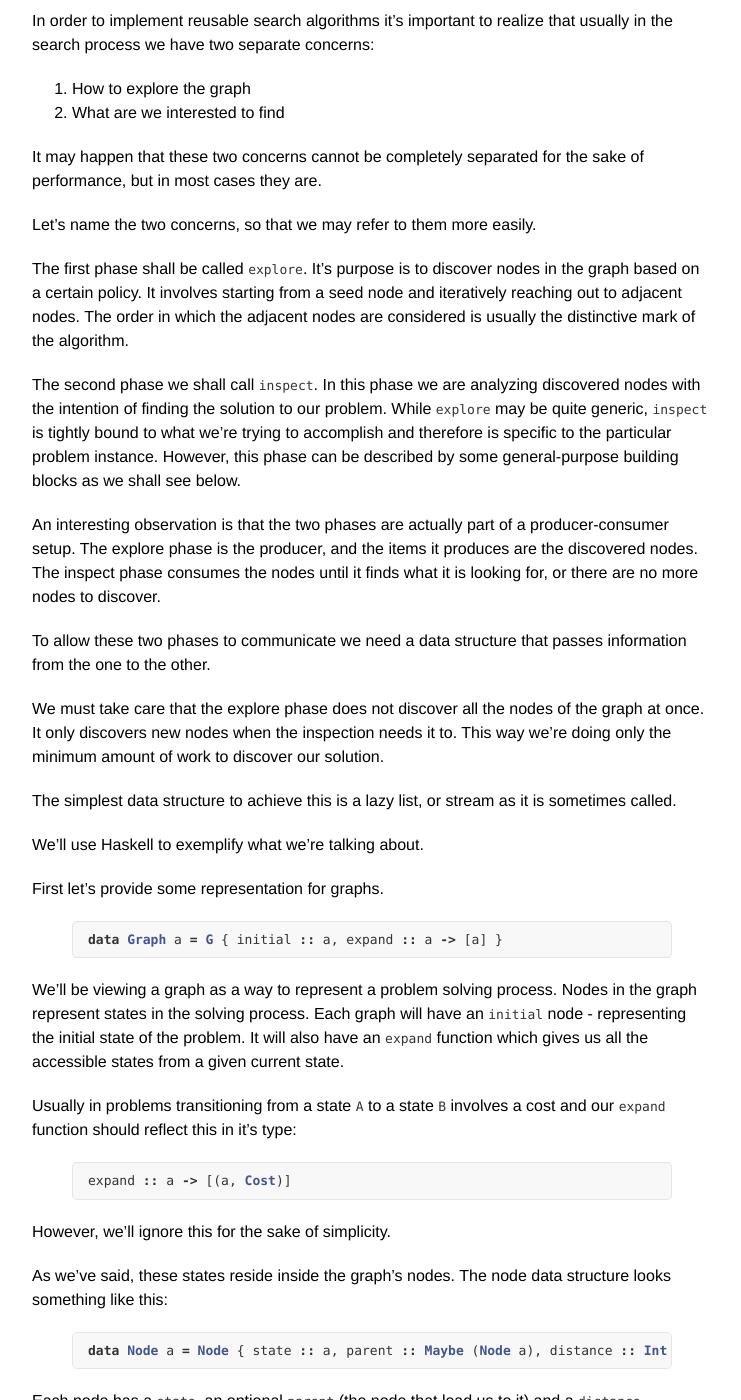
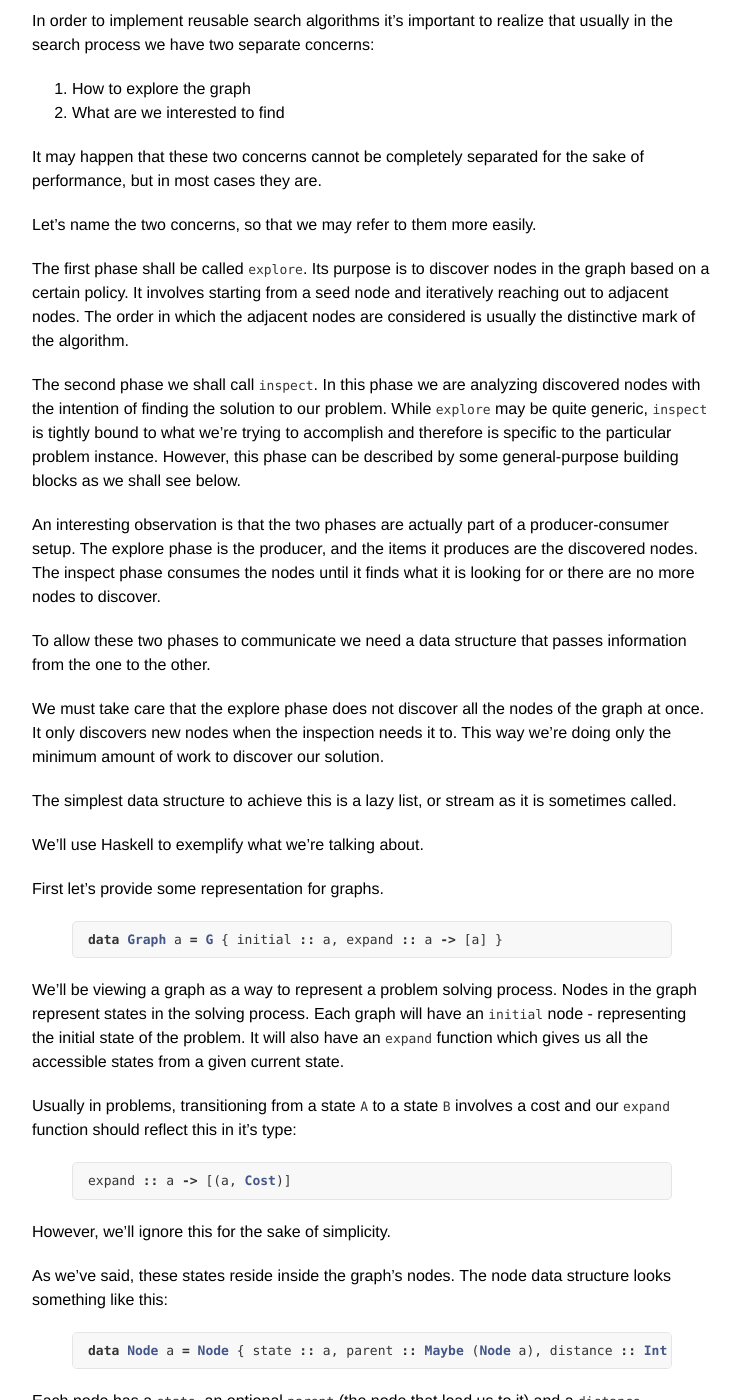
Before and after one commit to madnl/madnl.github.io, a Jekyll site: the page built from _posts/algo/2013-10-12-reusable-graph-search.md, in a window 1280 px wide and 1400 px high, scrolled down 271 px. Shown: the whole window, without its empty margins (268-1009 px from the left). Built offline with Jekyll 4.4.1, drawn with Linux system fonts in a browser that asks for light colours; comment, search, counter and statistics services are not loaded; some of the changed text lies outside the part shown.

```diff
--- a/_posts/algo/2013-10-12-reusable-graph-search.md
+++ b/_posts/algo/2013-10-12-reusable-graph-search.md
@@ -21,7 +21,7 @@ sake of performance, but in most cases they are.
 
 Let's name the two concerns, so that we may refer to them more easily.
 
-The first phase shall be called `explore`. It's purpose is to discover nodes
+The first phase shall be called `explore`. Its purpose is to discover nodes
 in the graph based on a certain policy. It involves starting from a seed
 node and iteratively reaching out to adjacent nodes. The order in which
 the adjacent nodes are considered is usually the distinctive mark of the
@@ -37,7 +37,7 @@ building blocks as we shall see below.
 An interesting observation is that the two phases are actually part of a
 producer-consumer setup. The explore phase is the producer, and the items it
 produces are the discovered nodes. The inspect phase consumes the nodes
-until it finds what it is looking for, or there are no more nodes to discover.
+until it finds what it is looking for or there are no more nodes to discover.
 
 To allow these two phases to communicate we need a data structure that passes
 information from the one to the other.
@@ -68,7 +68,7 @@ an `initial` node - representing the initial state of the problem. It will also
 have an `expand` function which gives us all the accessible states from a
 given current state.
 
-Usually in problems transitioning from a state `A` to a state `B` involves a
+Usually in problems, transitioning from a state `A` to a state `B` involves a
 cost and our `expand` function should reflect this in it's type:
 
 {% highlight haskell %}
```
Also changed, not shown: other parts of _posts/algo/2013-10-12-reusable-graph-search.md (+1 -1 lines), _posts/algo/2013-10-06-selection.md (+2 -2 lines).
